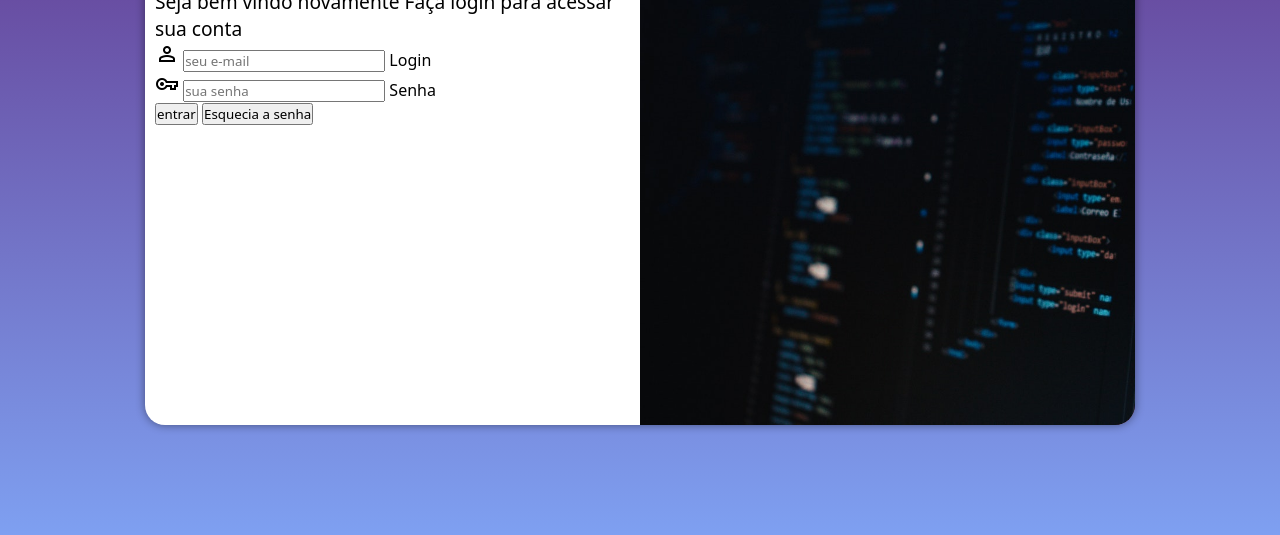
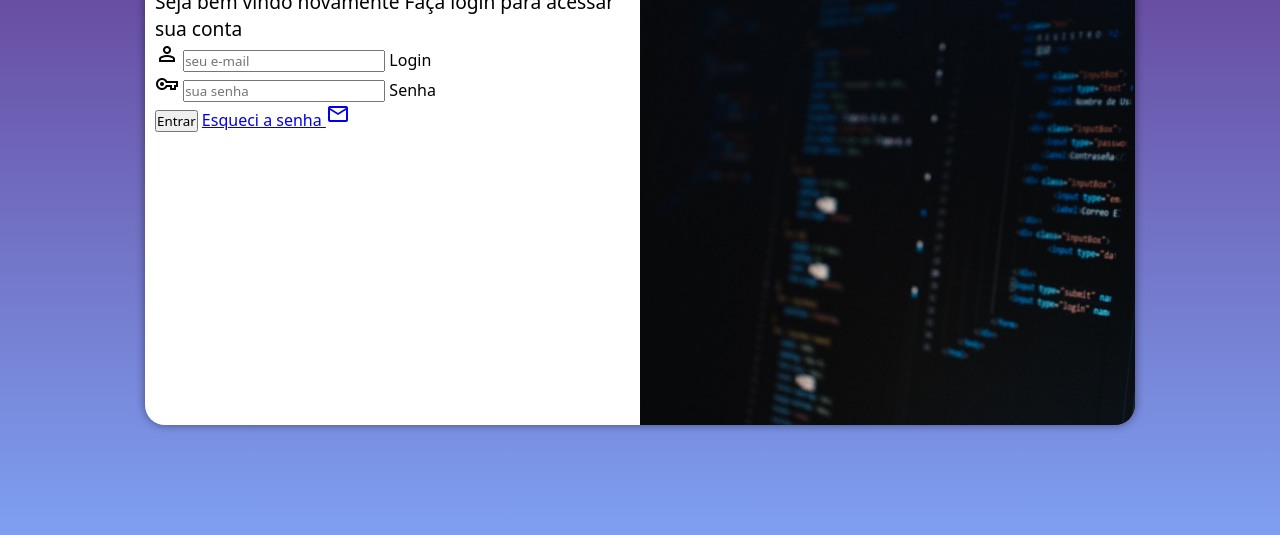
Before and after one commit to Thayume/projeto-login, a plain HTML site: page index.html in a window 1280 px wide. Shown: the part 225-760 px from the top of the page. Drawn offline with nearby package versions, Linux system fonts and the light colour scheme.

Commit message:
atualizações

```diff
--- a/index.html
+++ b/index.html
@@ -34,13 +34,20 @@
                         <span class="material-symbols-outlined">
                             vpn_key
                             </span>
-                        <input type="password" name="senha" id="isenha" placeholder="sua senha" autocomplete="current-password" required minlength="8">
+                        <input type="password" name="senha" id="isenha" placeholder="sua senha" autocomplete="current-password" required minlength="8" maxlength="20">
                         <label for="isenha">Senha</label>
 
                     </div>
 
-                    <input type="submit" value="entrar">
-                    <button>Esquecia a senha</button>
+                    <input type="submit" value="Entrar">
+                    <a href="esqueci.html">
+                        Esqueci a senha <span class="material-symbols-outlined">
+                            mail
+                            </span>
+                    </a>
+
+                    <!-- <input type="submit" value="entrar">
+                    <button>Esqueci a a senha</button> -->
 
                 </form>
 
```
